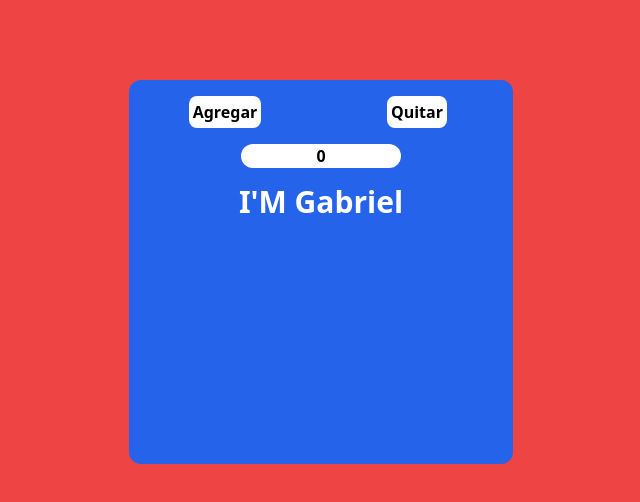
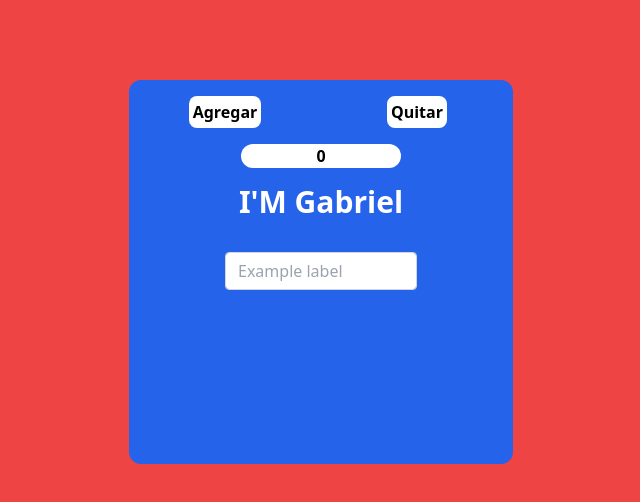
Before and after one commit to GabrielOque/react-gh-pages, a React (Create React App) app: page / in a window 1280 px wide. Shown: the top 502 px of the page, without its empty margins (319-959 px from the left). Built offline with nearby package versions, Linux system fonts and the light colour scheme.

Commit message:
Add input

```diff
--- a/src/App.js
+++ b/src/App.js
@@ -45,6 +45,32 @@ function App() {
         <div className="flex justify-center mt-4 text-3xl font-bold text-white">
           <h1>I'M Gabriel</h1>
         </div>
+        <div className="flex justify-center mt-8">
+          <div className="w-1/2">
+            <input
+              type="text"
+              className="
+        form-control
+        block
+        w-full
+        px-3
+        py-1.5
+        text-base
+        font-normal
+        text-gray-700
+        bg-white bg-clip-padding
+        border border-solid border-gray-300
+        rounded
+        transition
+        ease-in-out
+        m-0
+        focus:text-gray-700 focus:bg-white focus:border-blue-600 focus:outline-none
+      "
+              id="exampleFormControlInput1"
+              placeholder="Example label"
+            />
+          </div>
+        </div>
       </div>
     </h1>
   );
```
